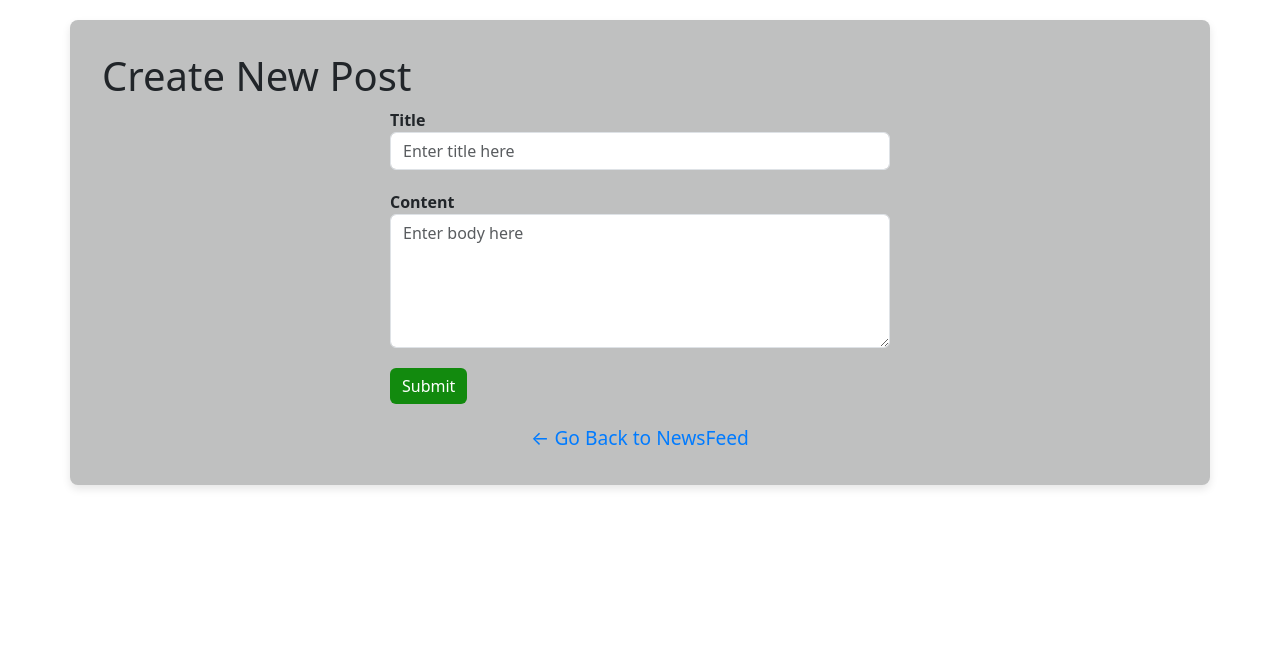
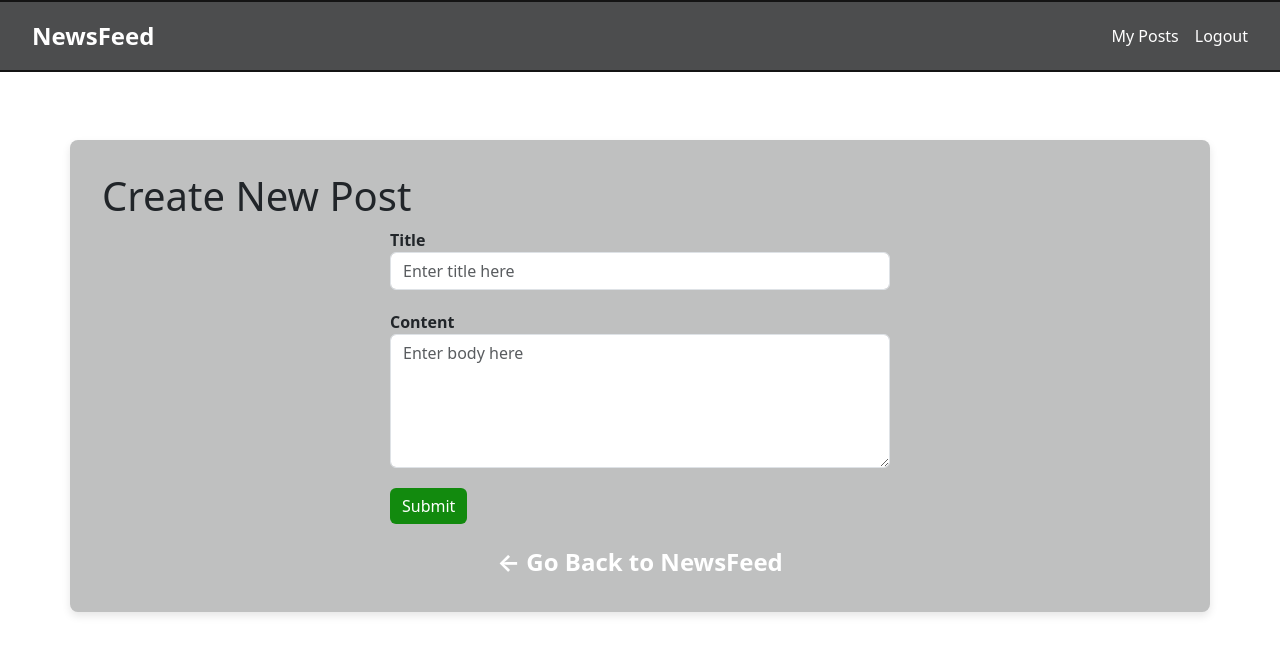
Before and after one commit to joshjaurigue/finals-quiz-one, a Vue app in the folder sanctum-app/: page /posts/create in a window 1280 px wide. Shown: the top 654 px of the page. Built offline with nearby package versions, Linux system fonts and the light colour scheme; sample sign-in values are in the browser's storage.

Commit message:
Navigation
Fixed navigation consistencies

```diff
--- a/sanctum-app/package.json
+++ b/sanctum-app/package.json
@@ -14,6 +14,7 @@
     "sweetalert2": "^11.11.0",
     "vue": "^3.4.27",
     "vue-router": "^4.3.2",
+    "vue-sweetalert2": "^5.0.10",
     "vue3-toastify": "^0.2.1"
   },
   "devDependencies": {
--- a/sanctum-app/public/index.html
+++ b/sanctum-app/public/index.html
@@ -4,8 +4,10 @@
     <meta charset="utf-8">
     <meta http-equiv="X-UA-Compatible" content="IE=edge">
     <meta name="viewport" content="width=device-width,initial-scale=1.0">
+    <link href="https://cdn.jsdelivr.net/npm/bootstrap@5.3.3/dist/css/bootstrap.min.css" rel="stylesheet" integrity="sha384-QWTKZyjpPEjISv5WaRU9OFeRpok6YctnYmDr5pNlyT2bRjXh0JMhjY6hW+ALEwIH" crossorigin="anonymous">
     <link rel="icon" href="<%= BASE_URL %>favicon.ico">
     <title><%= htmlWebpackPlugin.options.title %></title>
+    <script src="https://cdn.jsdelivr.net/npm/bootstrap@5.3.3/dist/js/bootstrap.bundle.min.js" integrity="sha384-YvpcrYf0tY3lHB60NNkmXc5s9fDVZLESaAA55NDzOxhy9GkcIdslK1eN7N6jIeHz" crossorigin="anonymous"></script>
   </head>
   <body>
     <noscript>
--- a/sanctum-app/src/components/CreatePost.vue
+++ b/sanctum-app/src/components/CreatePost.vue
@@ -1,5 +1,20 @@
 <template>
-  <div class="container">
+   <nav class="nav-bar">
+      <div class="nav-container">
+        <router-link class="nav-brand" to="/home">NewsFeed</router-link>
+        <ul class="nav-links">
+        <li class="nav-item">
+            <router-link class="nav-link" to="/my-posts">My Posts</router-link>
+        </li>
+          <li class="nav-item">
+            <router-link class="nav-link" to="/logout">Logout</router-link>
+          </li>
+        </ul>
+      </div>
+    </nav>
+    <br>
+    <br>
+  <div class="container mr-5 ml-5">
     <h1>Create New Post</h1>
     <form @submit.prevent="submitForm" class="post-form">
       <div class="form-group">
@@ -127,4 +142,43 @@ label {
 .nav-brand:hover {
   text-decoration: underline;
 }
+.nav-bar {
+  background-color: #4c4d4e; /* Changed to a blue color */
+  padding: 1em 2em;
+  border-bottom: 2px solid #141414;
+  border-top: 2px solid #141414;
+}
+
+.nav-container {
+  display: flex;
+  justify-content: space-between;
+  align-items: center;
+}
+
+.nav-brand {
+  font-size: 1.5em;
+  font-weight: bold;
+  color: #ffffff;
+  text-decoration: none;
+}
+
+.nav-links {
+  list-style: none;
+  padding: 0;
+  margin: 0;
+  display: flex;
+  gap: 1em;
+}
+
+.nav-item {
+}
+
+.nav-link {
+  text-decoration: none;
+  color: #ffffff;
+}
+
+.nav-link:hover {
+  text-decoration: underline;
+}
 </style>
--- a/sanctum-app/src/components/EditPost.vue
+++ b/sanctum-app/src/components/EditPost.vue
@@ -1,4 +1,19 @@
 <template>
+    <nav class="nav-bar">
+      <div class="nav-container">
+        <router-link class="nav-brand" to="/home">NewsFeed</router-link>
+        <ul class="nav-links">
+        <li class="nav-item">
+            <router-link class="nav-link" to="/my-posts">My Posts</router-link>
+        </li>
+          <li class="nav-item">
+            <router-link class="nav-link" to="/logout">Logout</router-link>
+          </li>
+        </ul>
+      </div>
+    </nav>
+    <br>
+    <br>
     <div class="container">
       <h1>Edit Post</h1>
       <form @submit.prevent="updatePost" class="post-form">
@@ -86,4 +101,53 @@
   .btn-primary:hover {
     background-color: #0056b3;
   }
+
+.nav-brand {
+  font-size: 1.2em;
+  color: #007bff;
+  text-decoration: none;
+}
+
+.nav-brand:hover {
+  text-decoration: underline;
+}
+.nav-bar {
+  background-color: #4c4d4e; /* Changed to a blue color */
+  padding: 1em 2em;
+  border-bottom: 2px solid #141414;
+  border-top: 2px solid #141414;
+}
+
+.nav-container {
+  display: flex;
+  justify-content: space-between;
+  align-items: center;
+}
+
+.nav-brand {
+  font-size: 1.5em;
+  font-weight: bold;
+  color: #ffffff;
+  text-decoration: none;
+}
+
+.nav-links {
+  list-style: none;
+  padding: 0;
+  margin: 0;
+  display: flex;
+  gap: 1em;
+}
+
+.nav-item {
+}
+
+.nav-link {
+  text-decoration: none;
+  color: #ffffff;
+}
+
+.nav-link:hover {
+  text-decoration: underline;
+}
   </style>
--- a/sanctum-app/src/components/IndexPost.vue
+++ b/sanctum-app/src/components/IndexPost.vue
@@ -1,5 +1,5 @@
 <template>
-  <div class="container">
+
     <nav class="nav-bar">
       <div class="nav-container">
         <router-link class="nav-brand" to="/home">NewsFeed</router-link>
@@ -38,7 +38,7 @@
         </tr>
       </tbody>
     </table>
-  </div>
+
 </template>
 
 <script>
--- a/sanctum-app/src/components/LoginPage.vue
+++ b/sanctum-app/src/components/LoginPage.vue
@@ -3,7 +3,7 @@
     <!-- Navigation Bar -->
     <nav class="nav-bar">
       <div class="nav-container">
-        <span class="nav-brand">Forum App</span>
+        <router-link class="nav-brand" to="/">ForumApp</router-link>
         <ul class="nav-links">
           <li class="nav-item">
             <router-link class="nav-link" to="/">Login</router-link>
--- a/sanctum-app/src/components/MyPosts.vue
+++ b/sanctum-app/src/components/MyPosts.vue
@@ -1,7 +1,7 @@
 <template>
     <nav class="nav-bar">
       <div class="nav-container">
-        <span class="nav-brand">News Feed</span>
+        <router-link class="nav-brand" to="/home">NewsFeed</router-link>
         <ul class="nav-links">
         <li class="nav-item">
             <router-link class="nav-link" to="/my-posts">My Posts</router-link>
@@ -14,6 +14,7 @@
     </nav>
     <br>
     <br>
+
     <router-link to="/posts/create" class="btn btn-primary">Create New Post</router-link>
 
     <div class="container">
--- a/sanctum-app/src/components/RegisterPage.vue
+++ b/sanctum-app/src/components/RegisterPage.vue
@@ -2,7 +2,7 @@
   <div>
     <nav class="nav-bar">
       <div class="nav-container">
-        <span class="nav-brand">Forum App</span>
+        <router-link class="nav-brand" to="/">ForumApp</router-link>
         <ul class="nav-links">
           <li class="nav-item">
             <router-link class="nav-link" to="/">Login</router-link>
```
Also changed, not shown: 1 other file (tests, documents, lock files or other folders).
